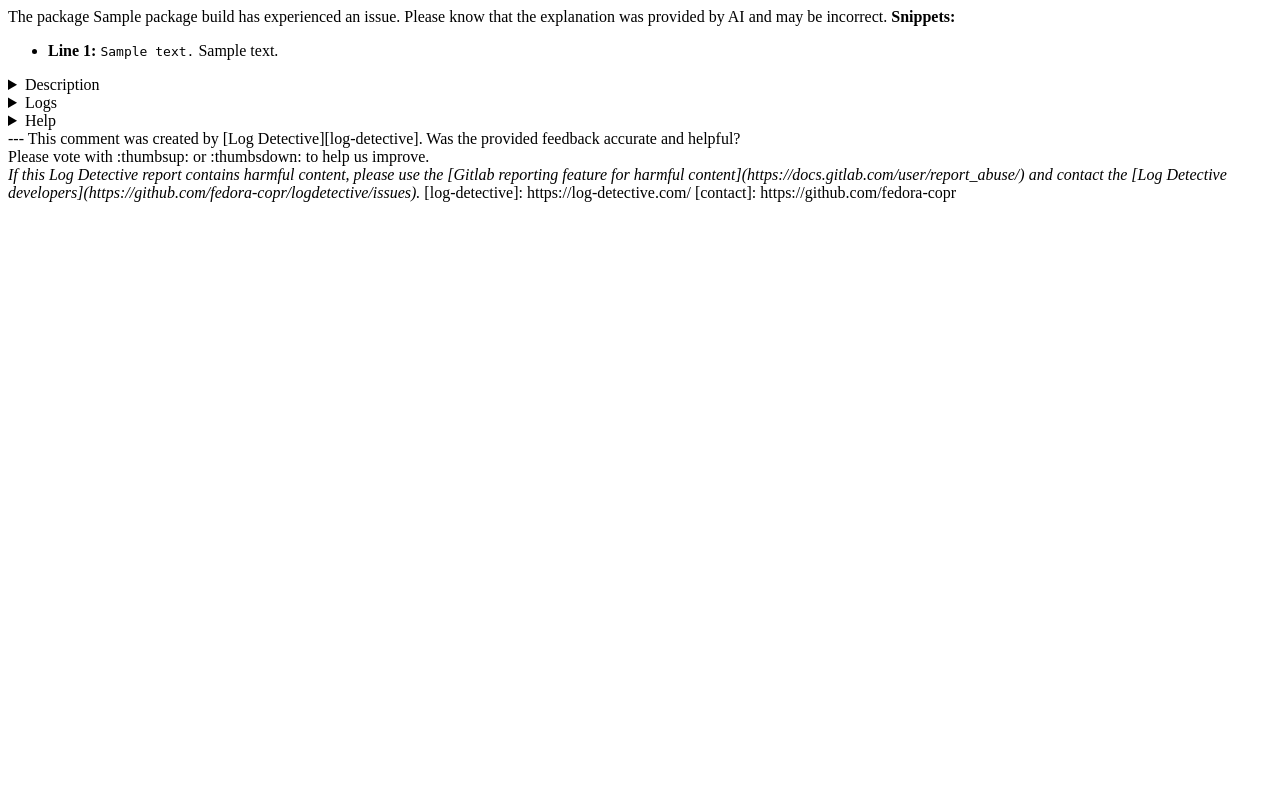
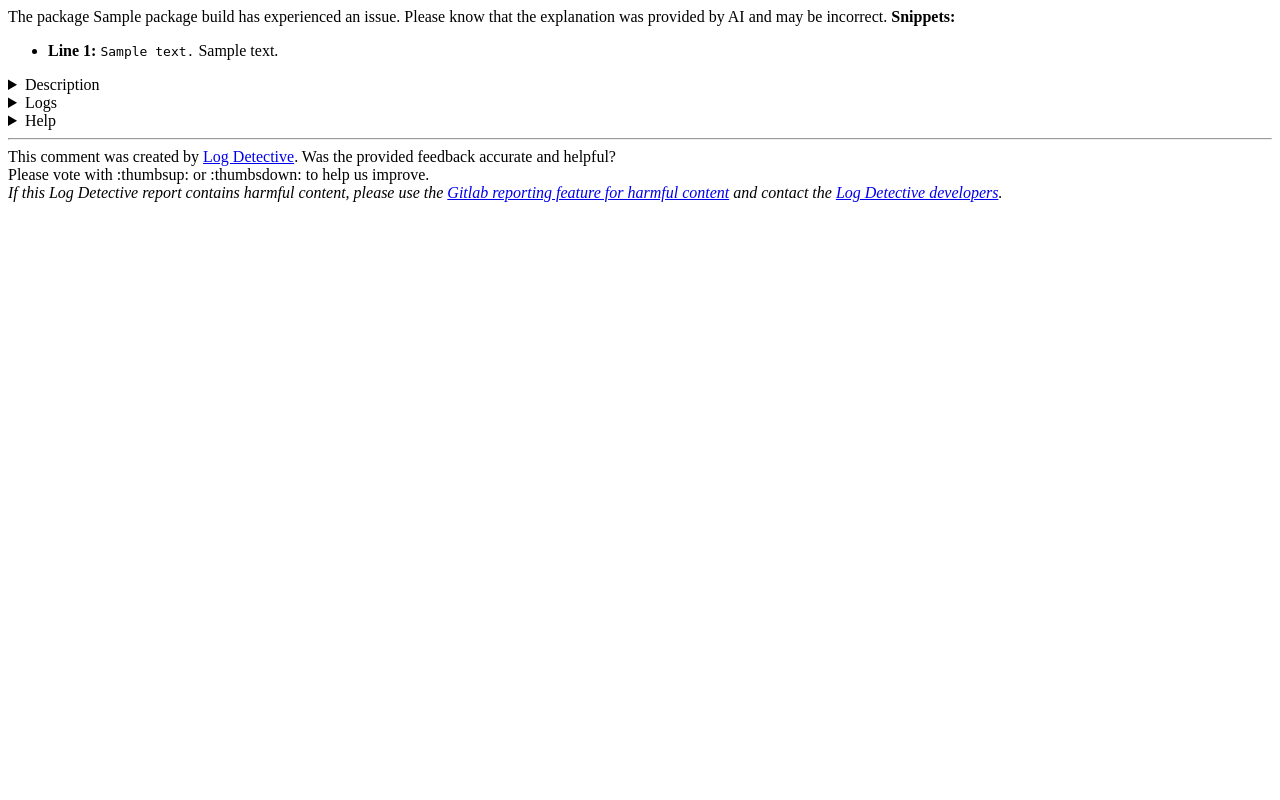
Before and after one commit to fedora-copr/logdetective, a Python web app: template logdetective/server/templates/gitlab_full_comment.md.j2 in a window 1280 px wide. Run offline with Jinja, Linux system fonts and the light colour scheme; the template is opened without the code that fills it: most values are stand-ins (such as "Sample title", 1, 10 or a date in 2020).

Commit message:
Removing links that are not rendering, fixing line
Signed-off-by: Jiri Podivin <jpodivin@redhat.com>

```diff
--- a/logdetective/server/templates/gitlab_full_comment.md.j2
+++ b/logdetective/server/templates/gitlab_full_comment.md.j2
@@ -57,15 +57,15 @@ Please know that the explanation was provided by AI and may be incorrect.
         </li>
     </ul>
 </details>
----
-This comment was created by [Log Detective][log-detective].
+
+<hr>
+
+This comment was created by <a href="https://logdetective.com">Log Detective</a>.
 Was the provided feedback accurate and helpful?
 <br>
 Please vote with :thumbsup:
 or :thumbsdown: to help us improve.
 <br>
-<i>If this Log Detective report contains harmful content, please use the
-    [Gitlab reporting feature for harmful content](https://docs.gitlab.com/user/report_abuse/)
-and contact the [Log Detective developers](https://github.com/fedora-copr/logdetective/issues).</i>
-[log-detective]: https://log-detective.com/
-[contact]: https://github.com/fedora-copr
+<i>If this Log Detective report contains harmful content,
+please use the <a href="https://docs.gitlab.com/user/report_abuse/">Gitlab reporting feature for harmful content</a>
+and contact the <a href="https://github.com/fedora-copr/logdetective/issues">Log Detective developers</a>.</i>
```
Also changed, not shown: logdetective/server/templates/gitlab_short_comment.md.j2 (+7 -7 lines).
